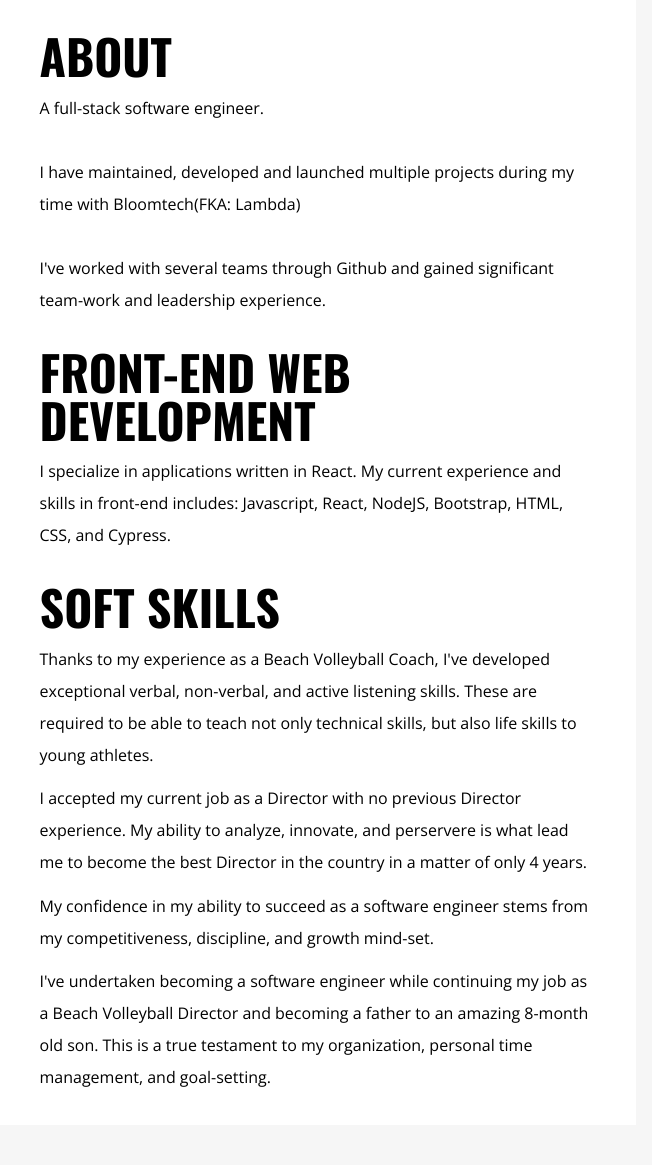
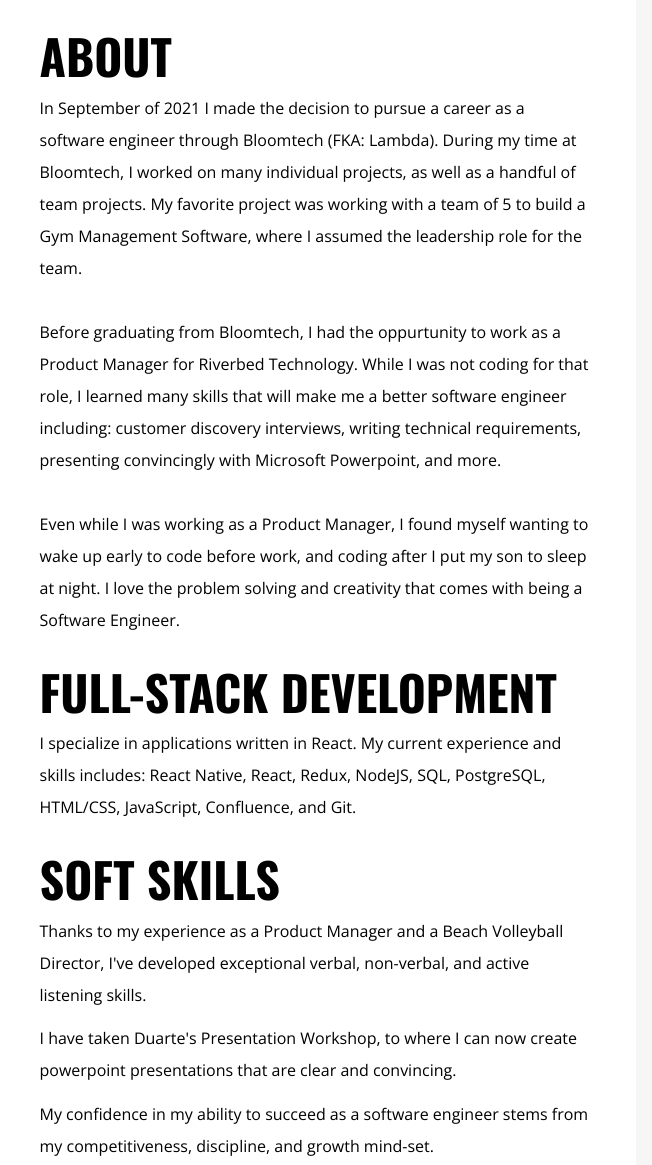
Before and after one commit to wb1110/portfolio, a website: page about.html in a window 1280 px wide. Shown: the full height of the page, 324-976 px from the left. Before the commit the page ends 1125 px from the top, so only its background shows below. Drawn offline with nearby package versions, Linux system fonts and the light colour scheme.

Commit message:
About section update

```diff
--- a/about.html
+++ b/about.html
@@ -82,34 +82,31 @@
             <section class="innerContent">
                 <section class="about">
                     <h1>ABOUT</h1>
-                    <p>A full-stack software engineer.<br>
-                        <br>
-                        I have maintained, developed and launched multiple projects during my time with Bloomtech(FKA: Lambda)<br>
-                        <br>
-                        I've worked with several teams through Github and gained significant team-work and leadership experience.
+                    <p>In September of 2021 I made the decision to pursue a career as a software engineer through Bloomtech (FKA: Lambda). During my time at Bloomtech, I worked on many individual projects, as well as a handful of team projects. My favorite project was working with a team of 5 to build a Gym Management Software, where I assumed the leadership role for the team.
+                        <br><br>
+                        Before graduating from Bloomtech, I had the oppurtunity to work as a Product Manager for Riverbed Technology. While I was not coding for that role, I learned many skills that will make me a better software engineer including: customer discovery interviews, writing technical requirements, presenting convincingly with Microsoft Powerpoint, and more.
+                        <br><br>
+                        Even while I was working as a Product Manager, I found myself wanting to wake up early to code before work, and coding after I put my son to sleep at night. I love the problem solving and creativity that comes with being a Software Engineer.
                     </p>
                 </section>
                 <section class="about">
-                    <h1>FRONT-END WEB DEVELOPMENT</h1>
+                    <h1>FULL-STACK DEVELOPMENT</h1>
                     <p>I specialize in applications written in React.
 
-                        My current experience and skills in front-end includes: Javascript, React, NodeJS, Bootstrap, HTML, CSS, and Cypress.
+                        My current experience and skills includes: React Native, React, Redux, NodeJS, SQL, PostgreSQL,  HTML/CSS, JavaScript, Confluence, and Git.
 
                     </p>
                 </section>
                 <section class="about">
                     <h1>SOFT SKILLS</h1>
                     <p>
-                        Thanks to my experience as a Beach Volleyball Coach, I've developed exceptional verbal, non-verbal, and active listening skills. These are required to be able to teach not only technical skills, but also life skills to young athletes.
+                        Thanks to my experience as a Product Manager and a Beach Volleyball Director, I've developed exceptional verbal, non-verbal, and active listening skills.
                     </p>
                     <p>
-                        I accepted my current job as a Director with no previous Director experience. My ability to analyze, innovate, and perservere is what lead me to become the best Director in the country in a matter of only 4 years.
+                        I have taken Duarte's Presentation Workshop, to where I can now create powerpoint presentations that are clear and convincing.
                     </p>
                     <p>
                         My confidence in my ability to succeed as a software engineer stems from my competitiveness, discipline, and growth mind-set.
-                    </p>
-                    <p>
-                        I've undertaken becoming a software engineer while continuing my job as a Beach Volleyball Director and becoming a father to an amazing 8-month old son. This is a true testament to my organization, personal time management, and goal-setting.
                     </p>
                 </section>
             </section>
```
